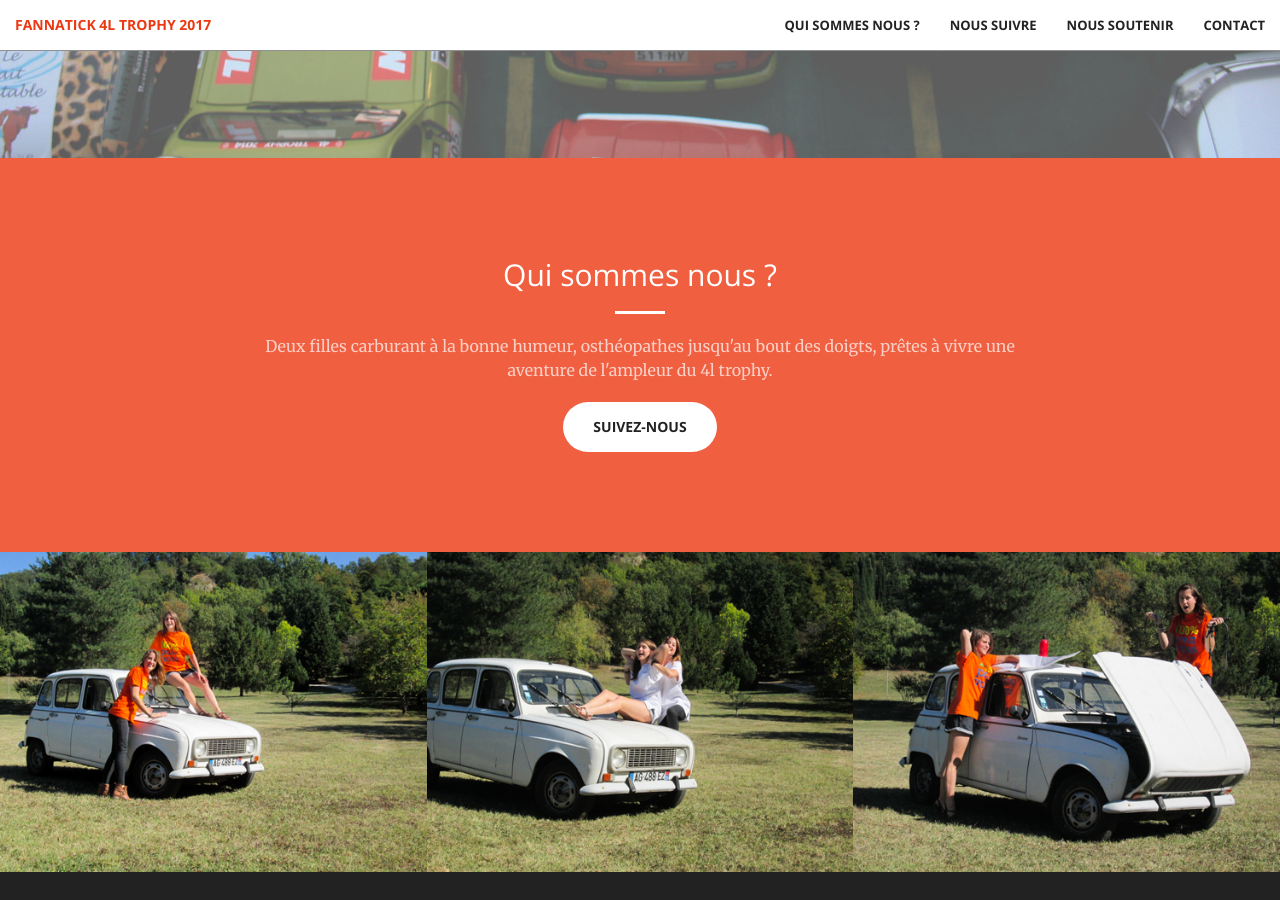
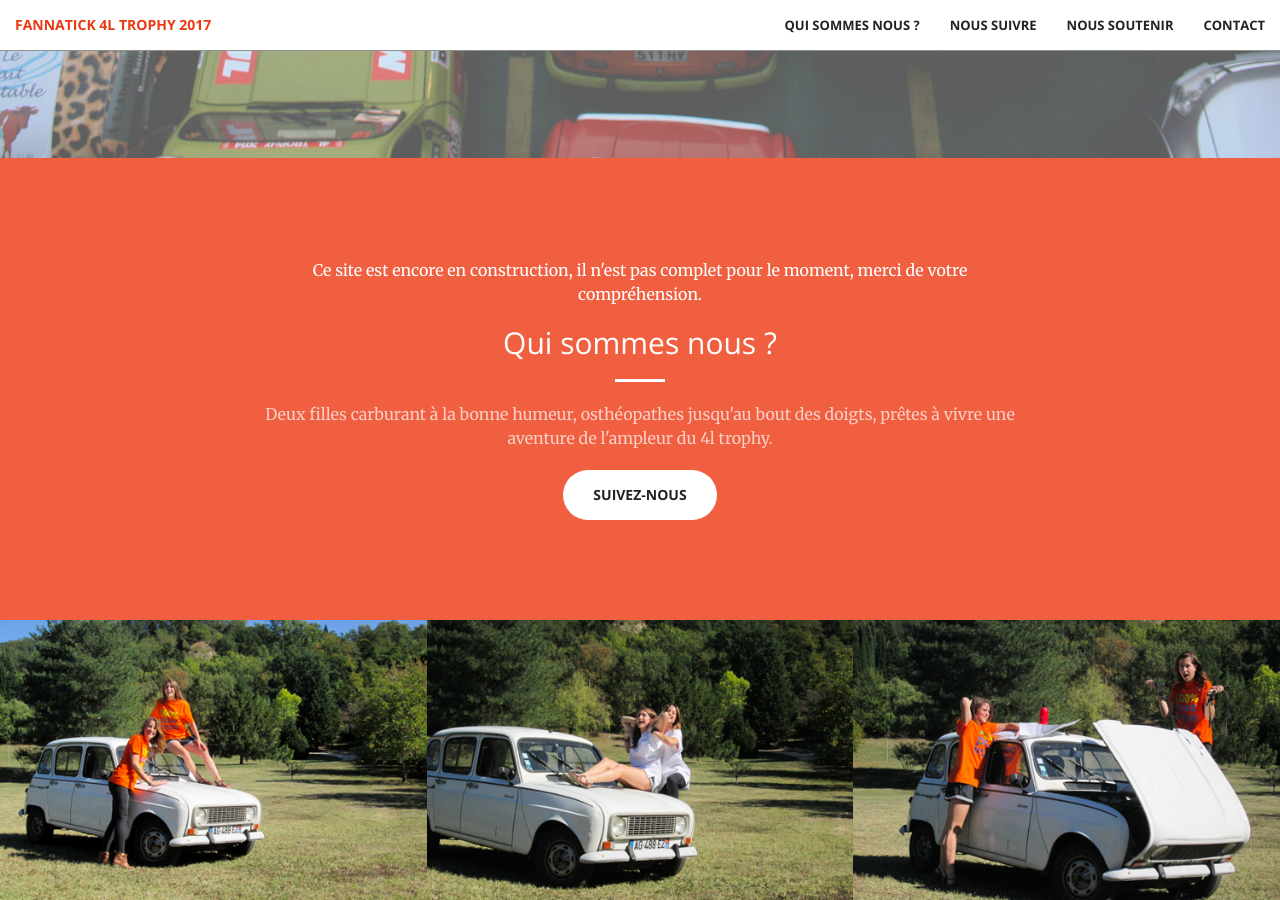
Before and after one commit to Fannatick4L/Fannatick4L.github.io, a Jekyll site: the page built from index.html, in a window 1280 px wide and 900 px high, scrolled down 742 px. Built offline with Jekyll 4.4.1, drawn with Linux system fonts in a browser that asks for light colours; some of the changed text lies outside the part shown.

Commit message:
update mail

```diff
--- a/_config.yml
+++ b/_config.yml
@@ -14,7 +14,7 @@
 # You can create any custom variable you would like, and they will be accessible
 # in the templates via {{ site.myvariable }}.
 title: Fannatick4l
-email: contact@fannatick4l.fr
+email: EN_CONSTRUCTION
 description: > # this means to ignore newlines until "baseurl:"
     "Bienvenue sur la page de l'équipage 1649 du 4L Trophy 2017."
 baseurl: "" # the subpath of your site, e.g. /blog
--- a/_includes/aside.html
+++ b/_includes/aside.html
@@ -3,7 +3,7 @@
           <div class="call-to-action">
               <h2>Nous avons besoin de vous !</h2>
               <p>Aidez nous à la hauteur de vos moyens sur notre projet de financement participatif</p>
-              <a href="https://fr.ulule.com/" target="_blanck" class="btn btn-default btn-xl wow tada">Rendez-vous sur Ulule</a>
+              <a href="https://fr.ulule.com/2osteo-4l/" target="_blanck" class="btn btn-default btn-xl wow tada">Rendez-vous sur Ulule</a>
           </div>
       </div>
   </aside>
--- a/_includes/call-to-action.html
+++ b/_includes/call-to-action.html
@@ -2,6 +2,7 @@
     <div class="container">
         <div class="row">
             <div class="col-lg-8 col-lg-offset-2 text-center">
+                <p>Ce site est encore en construction, il n'est pas complet pour le moment, merci de votre compréhension.</p>
                 <h2 class="section-heading">Qui sommes nous ?</h2>
                 <hr class="light">
                 <p class="text-faded">Deux filles carburant à la bonne humeur, osthéopathes jusqu'au bout des doigts, prêtes à vivre une aventure de l'ampleur du 4l trophy.</p>
```
